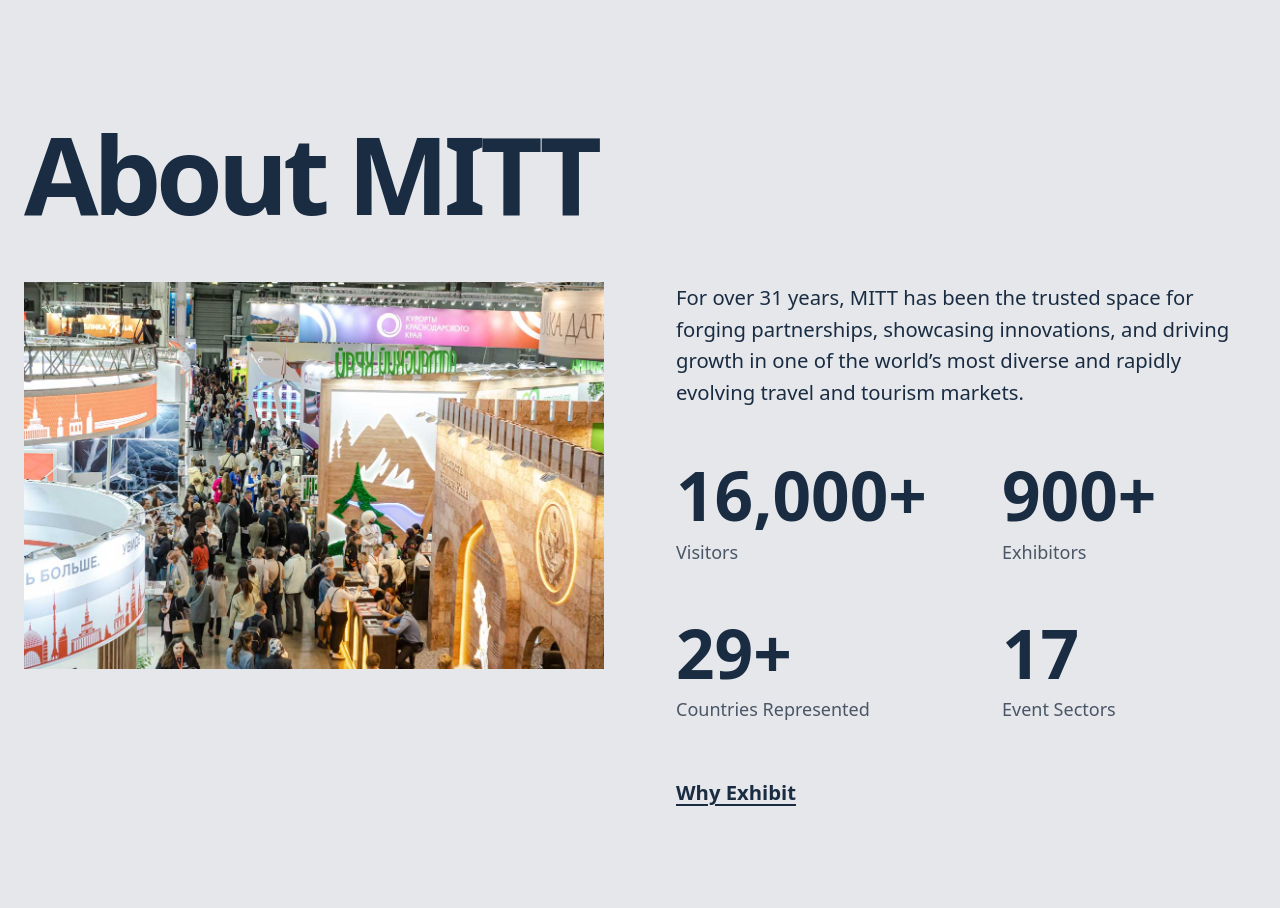
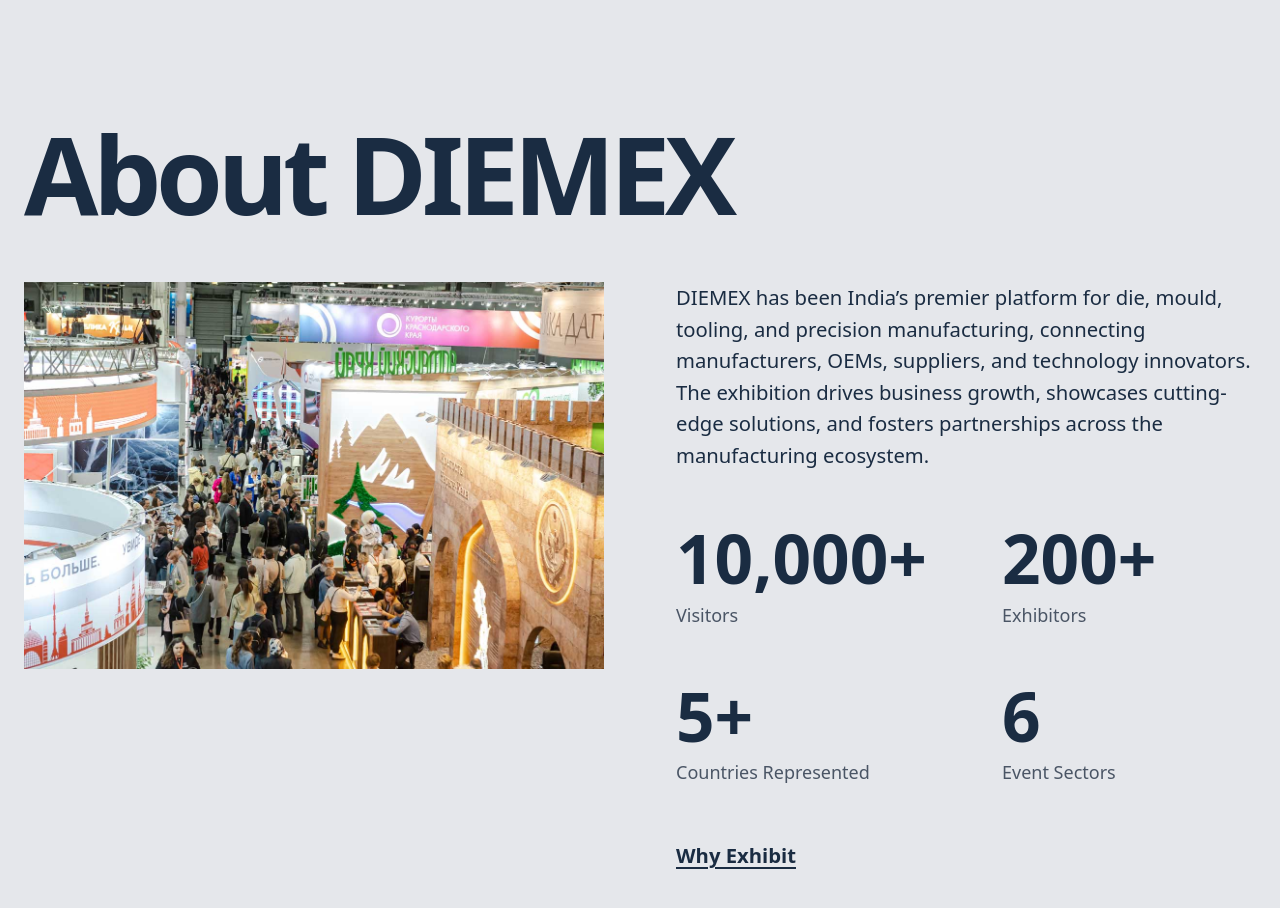
Before and after one commit to Sandeep1816/diemex, a Next.js app: page /about-diemex in a window 1280 px wide. Shown: the part 860-1768 px from the top of the page. Built offline with nearby package versions, Linux system fonts and the light colour scheme.

Commit message:
Update AboutStatsSection.tsx

```diff
--- a/components/about-diemex/AboutStatsSection.tsx
+++ b/components/about-diemex/AboutStatsSection.tsx
@@ -6,7 +6,7 @@ export function AboutStatsSection() {
       <div className="container mx-auto ">
         {/* Section Title */}
         <h2 className="text-8xl font-bold text-[#1a2c42] -tracking-[0.05em] mb-12">
-          About MITT
+          About DIEMEX
         </h2>
 
         {/* Main Grid */}
@@ -24,17 +24,17 @@ export function AboutStatsSection() {
           <div className="space-y-12">
             {/* Description */}
             <p className="text-xl leading-relaxed text-[#1a2c42] max-w-xl">
-              For over 31 years, MITT has been the trusted space for forging
-              partnerships, showcasing innovations, and driving growth in one
-              of the world’s most diverse and rapidly evolving travel and
-              tourism markets.
+              DIEMEX has been India’s premier platform for die, mould, tooling,
+              and precision manufacturing, connecting manufacturers, OEMs, suppliers,
+              and technology innovators. The exhibition drives business growth, showcases
+              cutting-edge solutions, and fosters partnerships across the manufacturing ecosystem.
             </p>
 
             {/* Stats */}
             <div className="grid grid-cols-2 gap-x-16 gap-y-12">
               <div>
                 <div className="text-6xl font-bold text-[#1a2c42]">
-                  16,000+
+                  10,000+
                 </div>
                 <div className="text-base text-gray-600 mt-2">
                   Visitors
@@ -43,7 +43,7 @@ export function AboutStatsSection() {
 
               <div>
                 <div className="text-6xl font-bold text-[#1a2c42]">
-                  900+
+                  200+
                 </div>
                 <div className="text-base text-gray-600 mt-2">
                   Exhibitors
@@ -52,7 +52,7 @@ export function AboutStatsSection() {
 
               <div>
                 <div className="text-6xl font-bold text-[#1a2c42]">
-                  29+
+                  5+
                 </div>
                 <div className="text-base text-gray-600 mt-2">
                   Countries Represented
@@ -61,7 +61,7 @@ export function AboutStatsSection() {
 
               <div>
                 <div className="text-6xl font-bold text-[#1a2c42]">
-                  17
+                  6
                 </div>
                 <div className="text-base text-gray-600 mt-2">
                   Event Sectors
```
